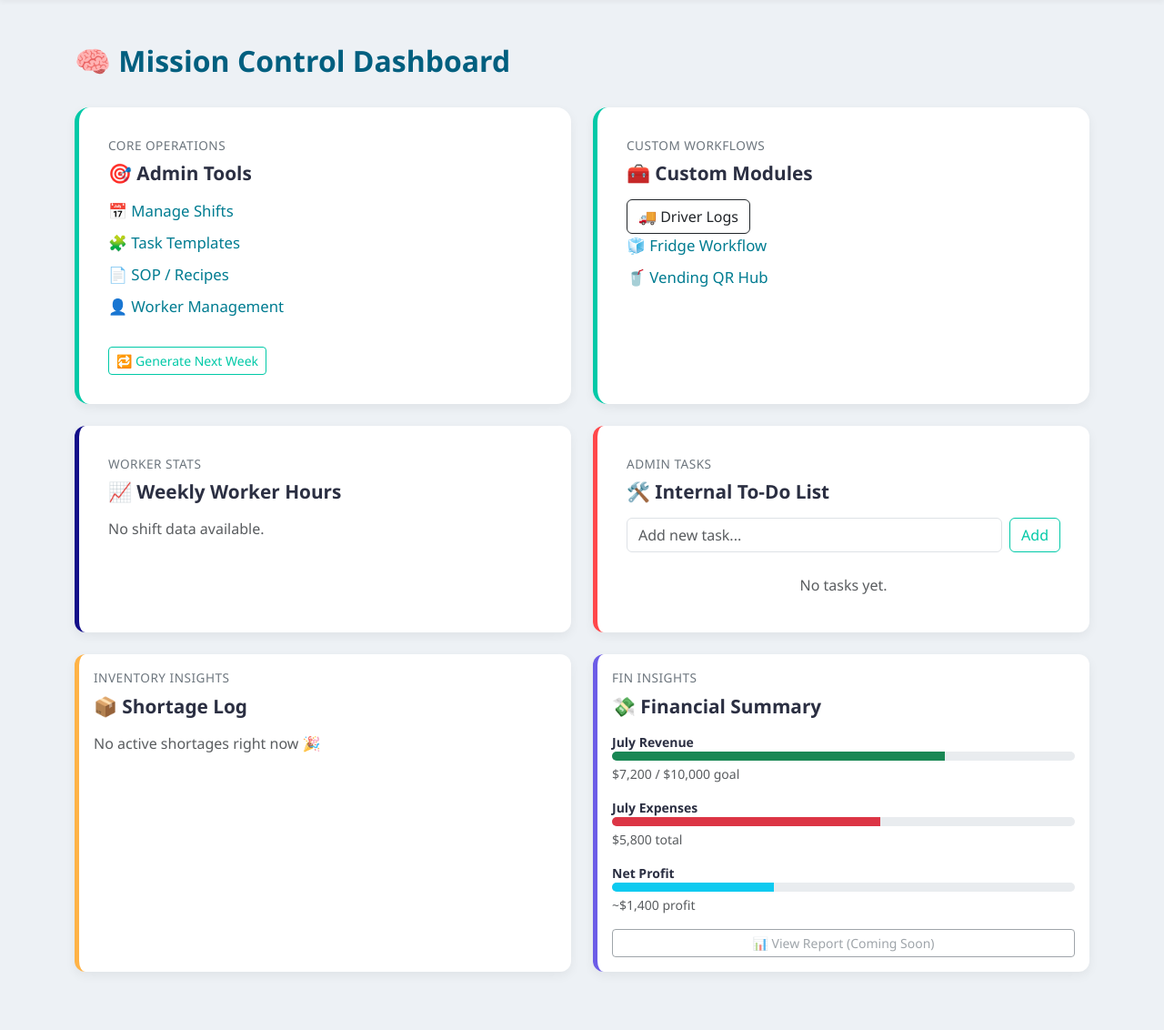
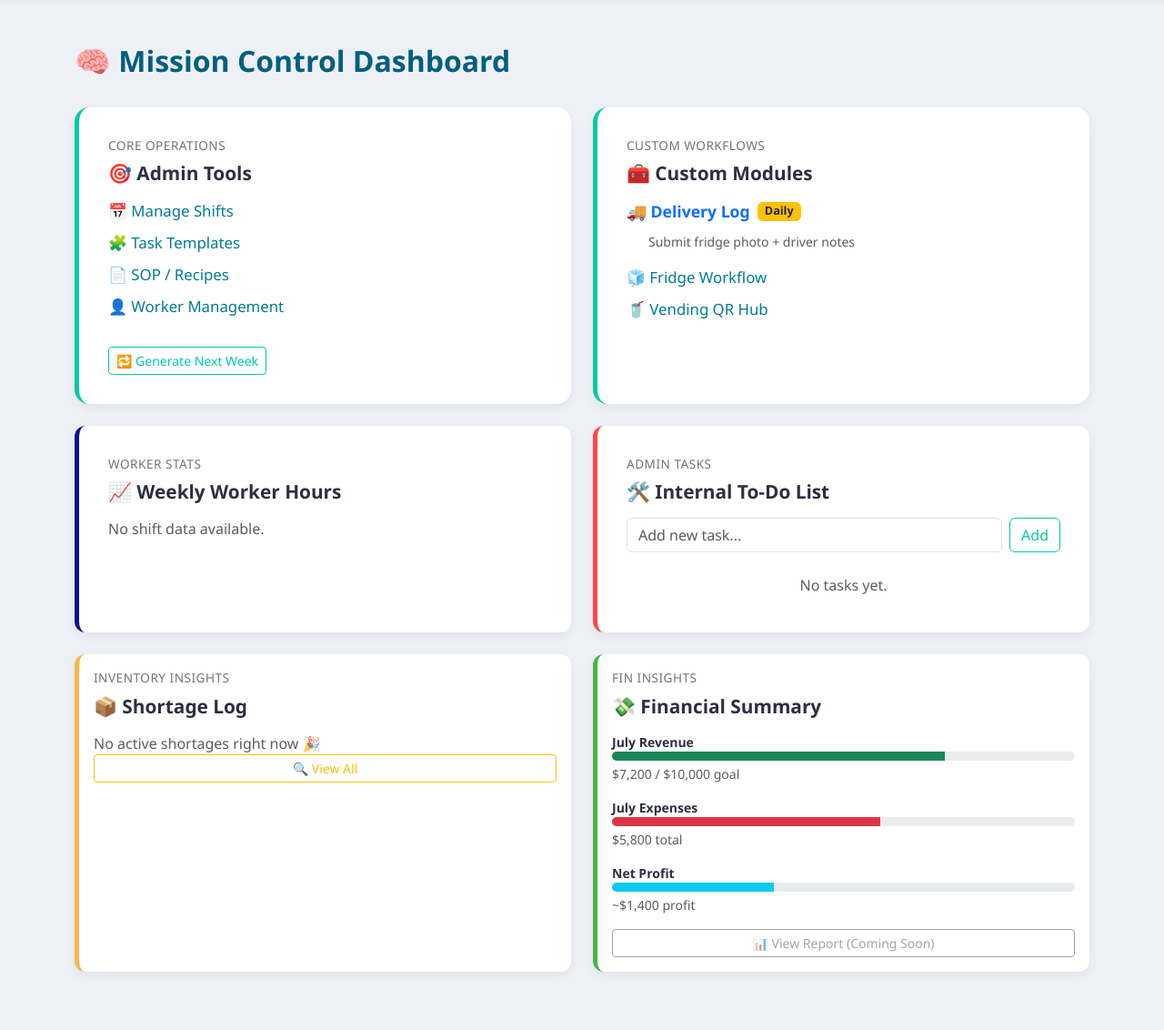
Before and after one commit to wjalil/CommandCenter, a FastAPI app: template app/templates/admin_dashboard.html in a window 1280 px wide. Shown: the part 60-1192 px from the top of the page at 91% size. Run offline with FastAPI, Linux system fonts and the light colour scheme; the template is opened without the code that fills it, so the values that code supplies are empty; parts of the project's set-up code (start-up, migrations or seed data) failed here and were passed over.

Commit message:
Add Home to Driver logs, UI changes

```diff
--- a/app/templates/admin_dashboard.html
+++ b/app/templates/admin_dashboard.html
@@ -141,9 +141,20 @@
         <div class="section-label">Custom Workflows</div>
         <h5 class="card-title">🧰 Custom Modules</h5>
         <ul class="list-unstyled">
-          <li><a href="/modules/driver_order" class="btn btn-outline-dark">🚚 Driver Logs</a></li>
-          <li><a href="/modules/fridge" class="card-link">🧊 Fridge Workflow</a></li>
-          <li><a href="/modules/vending" class="card-link">🥤 Vending QR Hub</a></li>
+
+          <!-- 🔥 Highlighted Daily Log -->
+          <li class="mb-2">
+            <a href="/modules/driver_order" class="card-link fw-bold text-primary d-flex align-items-center">
+              <span style="font-size: 1.1rem;">🚚 Delivery Log</span>
+              <span class="badge bg-warning text-dark ms-2">Daily</span>
+            </a>
+            <div class="small text-muted ms-4">Submit fridge photo + driver notes</div>
+          </li>
+
+          <!-- Other Modules -->
+          <li class="mt-3"><a href="/modules/fridge" class="card-link">🧊 Fridge Workflow</a></li>
+          <li class="mt-1"><a href="/modules/vending" class="card-link">🥤 Vending QR Hub</a></li>
+
         </ul>
       </div>
     </div>
@@ -230,17 +241,17 @@
           </li>
           {% endfor %}
         </ul>
-        <a href="/admin/shortages" class="btn btn-outline-warning btn-sm w-100">🔍 View All</a>
+
       {% else %}
         <div class="text-muted">No active shortages right now 🎉</div>
       {% endif %}
-
+      <a href="/admin/shortages" class="btn btn-outline-warning btn-sm w-100">🔍 View All</a>
       </div>
     </div>
 
   <!-- 💸 Financial Summary Placeholder -->
   <div class="col-md-6">
-    <div class="dashboard-card h-100 p-3" style="border-left: 5px solid #6c5ce7; background-color: #fff; border-radius: 0.75rem;">
+    <div class="dashboard-card h-100 p-3" style="border-left: 5px solid #48b546; background-color: #fff; border-radius: 0.75rem;">
       <div class="section-label">Fin Insights</div>
       <h5 class="card-title mb-3">💸 Financial Summary</h5>
 
--- a/app/templates/custom_modules/driver_order.html
+++ b/app/templates/custom_modules/driver_order.html
@@ -2,6 +2,9 @@
 {% block content %}
 <div class="container py-4">
   <h2 class="mb-3">🚚 Driver Dispatch Board</h2>
+
+    <!-- 🏠 Home Button -->
+  <a href="/home" class="btn btn-outline-primary mb-3">🏠 Home</a>
 
   <form method="POST" action="/modules/driver_order/submit" enctype="multipart/form-data" class="mb-4">
     <textarea name="notes" class="form-control mb-2" placeholder="Add fridge note or driver instructions..." rows="3"></textarea>
--- a/app/templates/shortage_form.html
+++ b/app/templates/shortage_form.html
@@ -51,7 +51,7 @@
       <button type="submit" class="btn btn-primary w-100">➕ Add to Board</button>
     </form>
 
-    <a href="{{ '/admin/dashboard' if user.role == 'admin' else '/worker/dashboard' }}" class="btn btn-link mt-3 w-100 text-center">⬅️ Back to Home</a>
+    <a href="{{ '/admin/dashboard' if user.role == 'admin' else '/worker/' ~ user.id ~ '/shifts' }}" class="btn btn-link mt-3 w-100 text-center">⬅️ Back to Home</a>
   </div>
 
   <!-- 📋 Existing items -->
```
